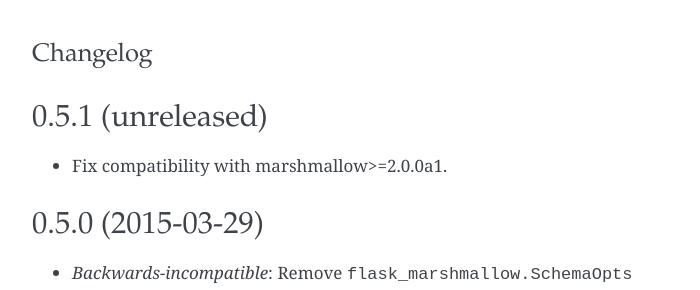
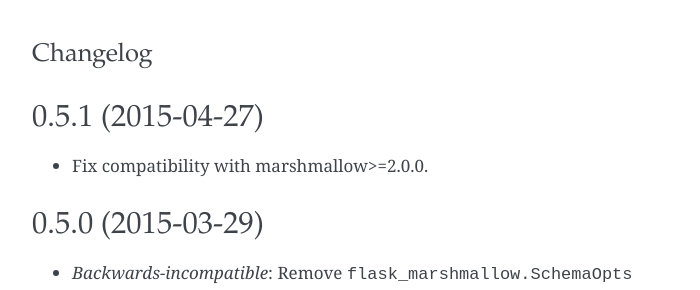
Before and after one commit to marshmallow-code/flask-marshmallow, a Sphinx documentation site: the page built from docs/changelog.rst, in a window 1280 px wide. Shown: the top 290 px of the page, without its empty margins (288-988 px from the left). Built offline with Sphinx 7.4.7, drawn with Linux system fonts in a browser that asks for light colours.

Commit message:
Bump version, update copyright year, and update changelog
also simplify conf.py

```diff
--- a/CHANGELOG.rst
+++ b/CHANGELOG.rst
@@ -1,10 +1,10 @@
 Changelog
 =========
 
-0.5.1 (unreleased)
+0.5.1 (2015-04-27)
 ******************
 
-* Fix compatibility with marshmallow>=2.0.0a1.
+* Fix compatibility with marshmallow>=2.0.0.
 
 0.5.0 (2015-03-29)
 ******************
--- a/docs/conf.py
+++ b/docs/conf.py
@@ -1,17 +1,10 @@
 # -*- coding: utf-8 -*-
-import sys, os
+import sys
+import os
 
 sys.path.insert(0, os.path.abspath('..'))
 import flask_marshmallow
 sys.path.append(os.path.abspath("_themes"))
-
-# -- General configuration -----------------------------------------------------
-
-# If your documentation needs a minimal Sphinx version, state it here.
-#needs_sphinx = '1.0'
-
-# Add any Sphinx extension module names here, as strings. They can be extensions
-# coming with Sphinx (named 'sphinx.ext.*') or your custom ones.
 extensions = ['sphinx.ext.autodoc', 'sphinx_issues']
 
 primary_domain = 'py'
@@ -24,109 +17,23 @@
 
 # The suffix of source filenames.
 source_suffix = '.rst'
-
-# The encoding of source files.
-#source_encoding = 'utf-8-sig'
-
 # The master toctree document.
 master_doc = 'index'
 
 # General information about the project.
 project = u'Flask-Marshmallow'
-copyright = u'2014'
+copyright = u'2014-2015'
 
-# The version info for the project you're documenting, acts as replacement for
-# |version| and |release|, also used in various other places throughout the
-# built documents.
-#
-# The short X.Y version.
-version = release =  flask_marshmallow.__version__
-
-# The language for content autogenerated by Sphinx. Refer to documentation
-# for a list of supported languages.
-#language = None
-
-# There are two options for replacing |today|: either, you set today to some
-# non-false value, then it is used:
-#today = ''
-# Else, today_fmt is used as the format for a strftime call.
-#today_fmt = '%B %d, %Y'
-
-# List of patterns, relative to source directory, that match files and
-# directories to ignore when looking for source files.
+version = release = flask_marshmallow.__version__
 exclude_patterns = ['_build']
-
-# The reST default role (used for this markup: `text`) to use for all documents.
-#default_role = None
-
-# If true, '()' will be appended to :func: etc. cross-reference text.
-#add_function_parentheses = True
-
-# If true, the current module name will be prepended to all description
-# unit titles (such as .. function::).
-#add_module_names = True
-
-# If true, sectionauthor and moduleauthor directives will be shown in the
-# output. They are ignored by default.
-#show_authors = False
-
 # The name of the Pygments (syntax highlighting) style to use.
 pygments_style = 'flask_theme_support.FlaskyStyle'
-
-# A list of ignored prefixes for module index sorting.
-#modindex_common_prefix = []
-
-# If true, keep warnings as "system message" paragraphs in the built documents.
-#keep_warnings = False
-
-
-# -- Options for HTML output ---------------------------------------------------
-
-# The theme to use for HTML and HTML Help pages.  See the documentation for
-# a list of builtin themes.
 html_theme = 'flask_small'
-
-# Theme options are theme-specific and customize the look and feel of a theme
-# further.  For a list of options available for each theme, see the
-# documentation.
-#html_theme_options = {}
-
-# Add any paths that contain custom themes here, relative to this directory.
 html_theme_path = ['_themes']
-
-# The name for this set of Sphinx documents.  If None, it defaults to
-# "<project> v<release> documentation".
-#html_title = None
-
-# A shorter title for the navigation bar.  Default is the same as html_title.
-#html_short_title = None
-
-# The name of an image file (relative to this directory) to place at the top
-# of the sidebar.
-#html_logo = None
-
-# The name of an image file (within the static path) to use as favicon of the
-# docs.  This file should be a Windows icon file (.ico) being 16x16 or 32x32
-# pixels large.
-#html_favicon = None
-
-# Add any paths that contain custom static files (such as style sheets) here,
-# relative to this directory. They are copied after the builtin static files,
-# so a file named "default.css" will overwrite the builtin "default.css".
 html_static_path = ['_static']
-
-# If not '', a 'Last updated on:' timestamp is inserted at every page bottom,
-# using the given strftime format.
-#html_last_updated_fmt = '%b %d, %Y'
-
-# If true, SmartyPants will be used to convert quotes and dashes to
-# typographically correct entities.
-#html_use_smartypants = True
-
-# Custom sidebar templates, maps document names to template names.
 html_sidebars = {
-    'index':    ['side-primary.html', 'searchbox.html'],
-    '**':       ['side-secondary.html', 'localtoc.html',
+    'index': ['side-primary.html', 'searchbox.html'],
+    '**': ['side-secondary.html', 'localtoc.html',
                  'relations.html', 'searchbox.html']
 }
 
--- a/flask_marshmallow/__init__.py
+++ b/flask_marshmallow/__init__.py
@@ -6,7 +6,7 @@
     Integrates the marshmallow serialization/deserialization library
     with your Flask application.
 
-    :copyright: (c) 2014 by Steven Loria
+    :copyright: (c) 2014-2015 by Steven Loria
     :license: MIT, see LICENSE for more details.
 """
 import warnings
@@ -20,7 +20,7 @@
 )
 from . import fields
 
-__version__ = '0.5.0'
+__version__ = '0.5.1'
 __author__ = 'Steven Loria'
 __license__ = 'MIT'
 
```
